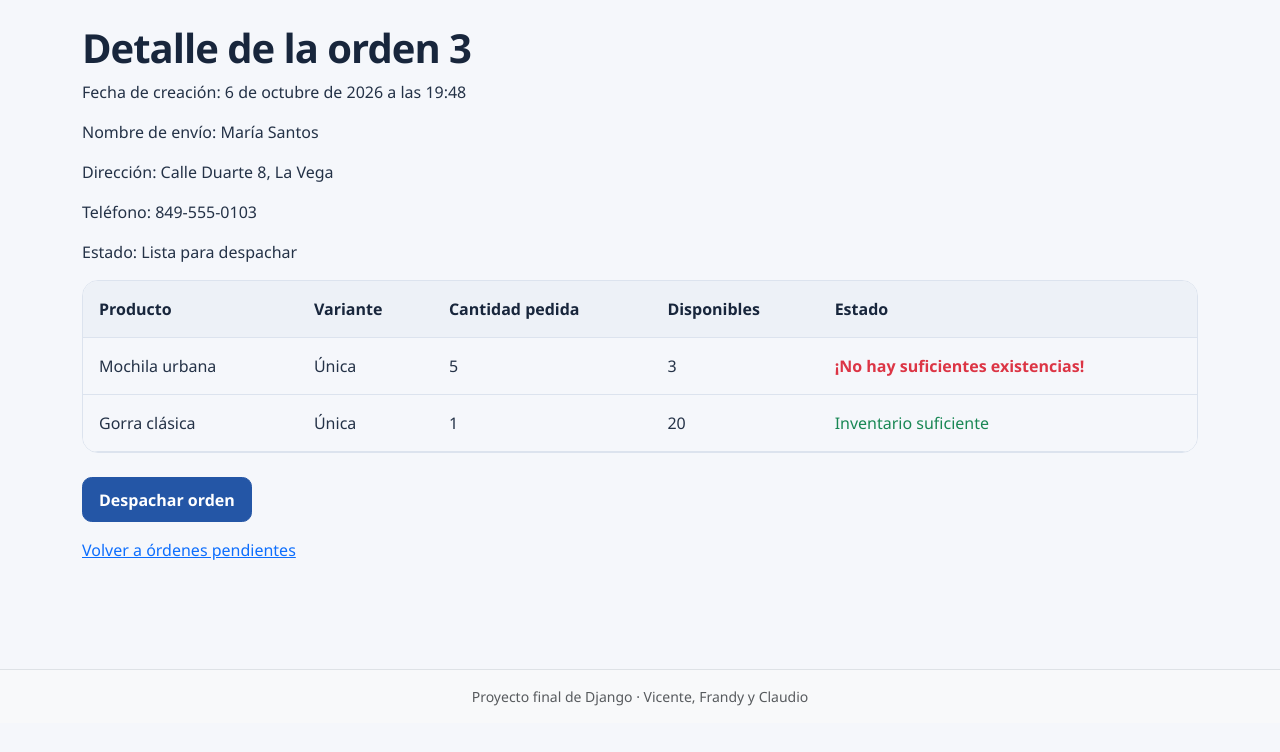
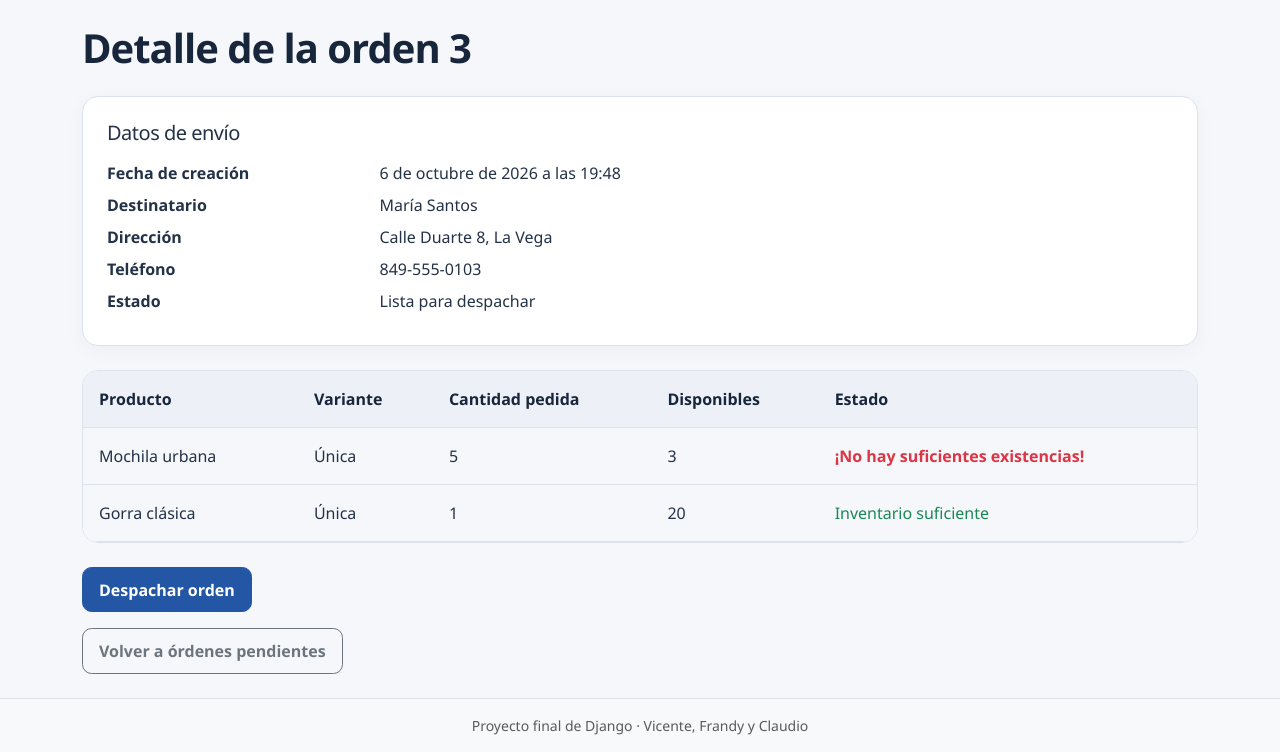
Before and after one commit to vicentealuna/ecommerce-django, a Django app: page /almacen/orden/3/ in a window 1280 px wide. Shown: the part 77-829 px from the top of the page. Before the commit the page ends 783 px from the top, so only its background shows below. Run offline with Django 5.2, Linux system fonts and the light colour scheme; data comes from the database, SQL or seed files in the repository.

Commit message:
F-04: organiza las pantallas de almacen

```diff
--- a/apps/warehouse/templates/warehouse/detalle.html
+++ b/apps/warehouse/templates/warehouse/detalle.html
@@ -4,17 +4,27 @@
 
 {% block contenido %}
 {# Identificar la orden que se está consultando. #}
-<h1>Detalle de la orden {{ orden.pk }}</h1>
+<h1 class="mb-4">Detalle de la orden {{ orden.pk }}</h1>
 
 {# Mostrar la fecha y los datos de envío de la orden. #}
-<p>Fecha de creación: {{ orden.fecha_creacion }}</p>
-<p>Nombre de envío: {{ orden.nombre_envio }}</p>
-<p>Dirección: {{ orden.direccion_envio }}</p>
-<p>Teléfono: {{ orden.telefono }}</p>
-<p>Estado: {{ orden.get_estado_display }}</p>
+<section class="panel-almacen mb-4" aria-labelledby="titulo-envio">
+    <h2 id="titulo-envio" class="h5 mb-3">Datos de envío</h2>
+    <dl class="row mb-0">
+        <dt class="col-sm-3">Fecha de creación</dt>
+        <dd class="col-sm-9">{{ orden.fecha_creacion }}</dd>
+        <dt class="col-sm-3">Destinatario</dt>
+        <dd class="col-sm-9">{{ orden.nombre_envio }}</dd>
+        <dt class="col-sm-3">Dirección</dt>
+        <dd class="col-sm-9">{{ orden.direccion_envio }}</dd>
+        <dt class="col-sm-3">Teléfono</dt>
+        <dd class="col-sm-9">{{ orden.telefono }}</dd>
+        <dt class="col-sm-3">Estado</dt>
+        <dd class="col-sm-9">{{ orden.get_estado_display }}</dd>
+    </dl>
+</section>
 
 {# Permitir el desplazamiento de la tabla si no cabe en una pantalla pequeña. #}
-<div class="table-responsive">
+<div class="table-responsive" role="region" aria-label="Artículos e inventario" tabindex="0">
     <table class="table">
         {# Identificar el contenido de las cinco columnas. #}
         <thead>
@@ -69,6 +79,6 @@
 {% endif %}
 
 {# Regresar a la lista de órdenes pendientes. #}
-<a href="{% url 'warehouse:lista' %}">Volver a órdenes pendientes</a>
+<a href="{% url 'warehouse:lista' %}" class="btn btn-outline-secondary">Volver a órdenes pendientes</a>
 
 {% endblock %}
```
Also changed, not shown: apps/warehouse/templates/warehouse/lista.html (+34 -14 lines).
